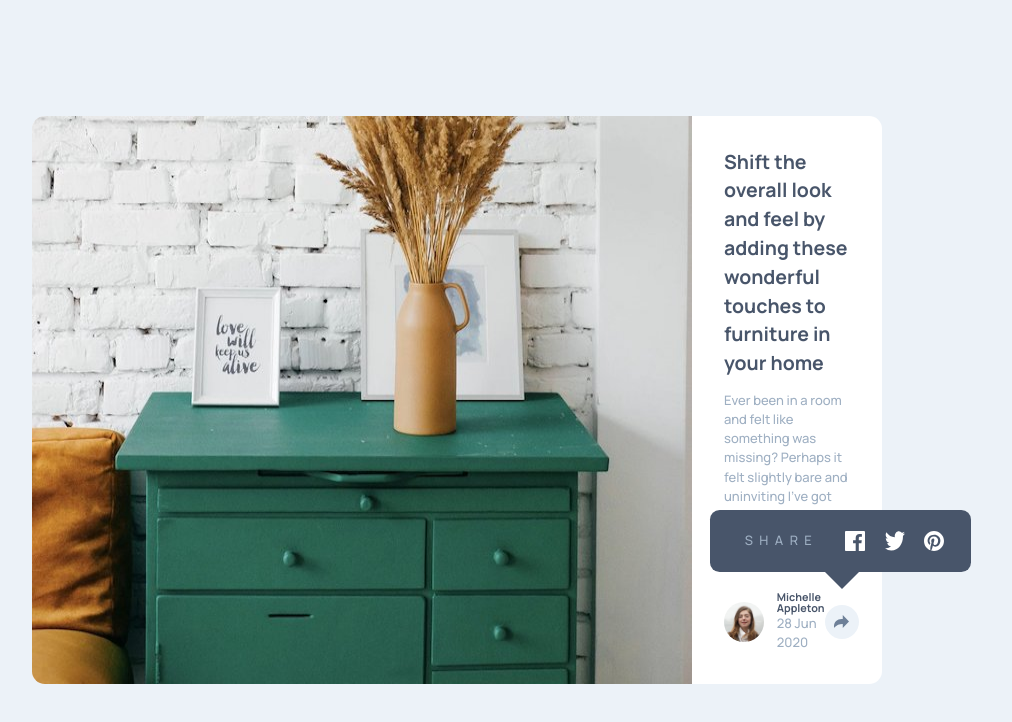
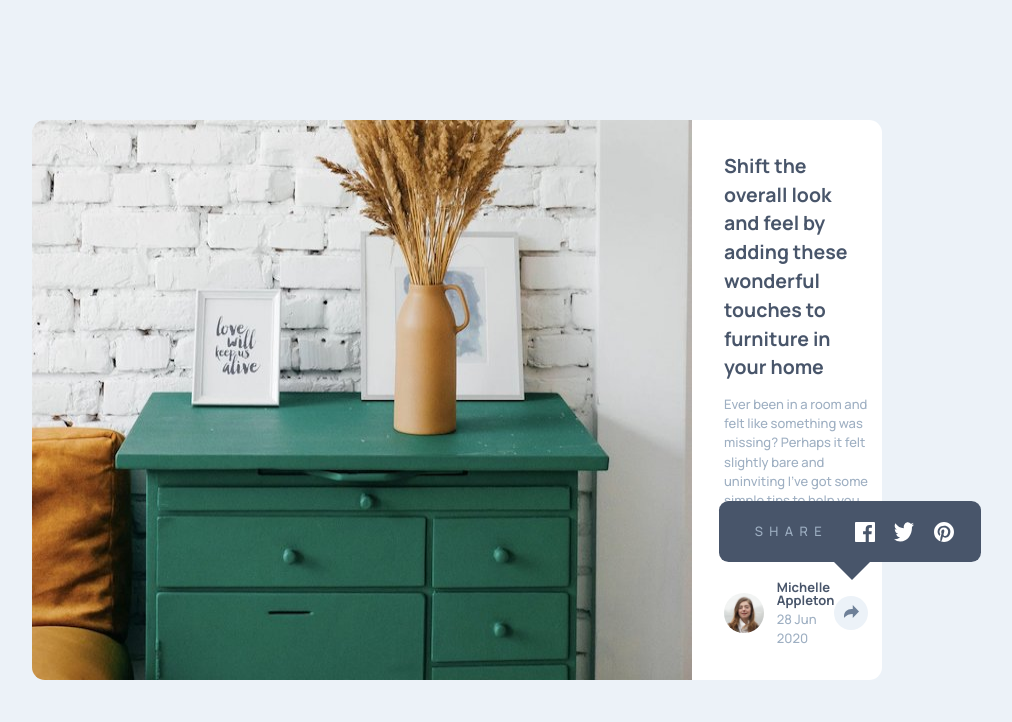
Before and after one commit to andresfmj/fm-article-preview-component, a React (Create React App) app: page / in a window 1280 px wide. Shown: the top 722 px of the page, without its empty margins (183-1195 px from the left). Built offline with nearby package versions, Linux system fonts and the light colour scheme.

Commit message:
adding margin and font size in author name

```diff
--- a/src/components/Article/Article.scss
+++ b/src/components/Article/Article.scss
@@ -38,6 +38,10 @@
                     align-items: center;
                     .Article-profile-desc {
                         margin-left: .8rem;
+                        h5 {
+                            margin: .2rem 0rem;
+                            font-size: 1em;
+                        }
                     }
                 }
             }
```
